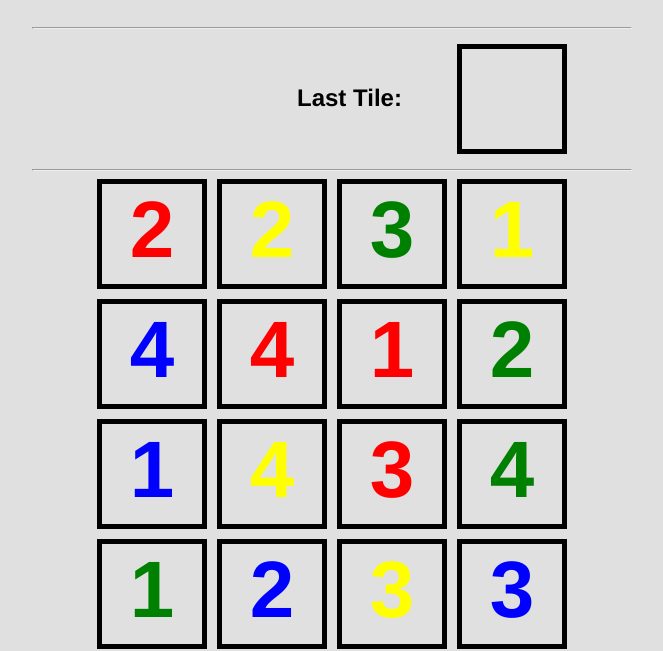
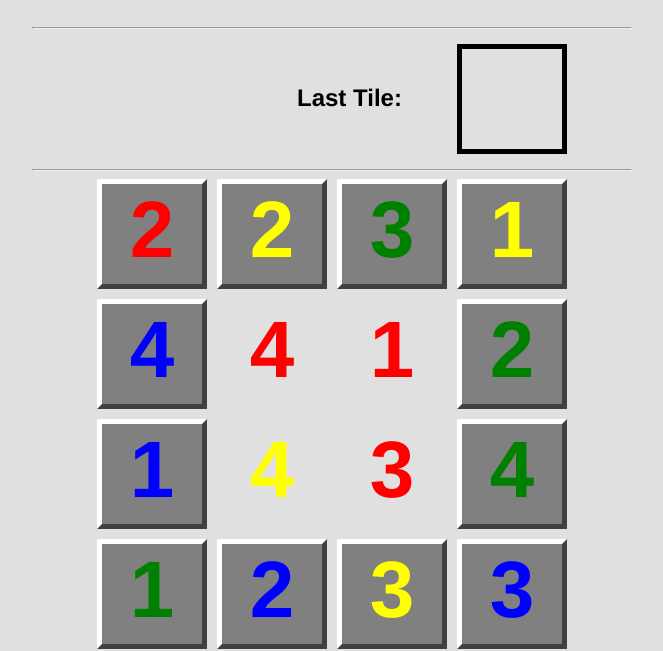
Before and after one commit to tjasz/crossm4tch, a plain HTML site: page index.html in a window 1280 px wide. Shown: the part 153-804 px from the top of the page, without its empty margins (308-971 px from the left). Drawn offline with Linux system fonts and the light colour scheme.

Commit message:
Enable and disable tile buttons

```diff
--- a/js/actuator.js
+++ b/js/actuator.js
@@ -1,4 +1,6 @@
 function HtmlActuator() {
+  this.gridCells = document.getElementsByClassName("grid-cell");
+  this.lastTileContainer = document.querySelector(".last-tile");
 }
 
 HtmlActuator.prototype.applyClasses = function (element, classes) {
@@ -7,30 +9,44 @@ HtmlActuator.prototype.applyClasses = function (element, classes) {
 
 HtmlActuator.prototype.refreshCategoryAssignments = function(grid) {
   // refresh category display for all grid cells
-  var gridCells = document.getElementsByClassName("grid-cell");
-  for (var i = 0; i < gridCells.length; i++) {
+  for (var i = 0; i < this.gridCells.length; i++) {
     var cat1 = Math.floor(grid.categoryAssignments[i] / grid.size);
     var cat2 = grid.categoryAssignments[i] % grid.size;
-	gridCells[i].textContent = cat1+1;
+	this.gridCells[i].textContent = cat1+1;
     var classes = ["grid-cell", "cat2-" + cat2];
-	this.applyClasses(gridCells[i], classes);
+	this.applyClasses(this.gridCells[i], classes);
   }
   // refresh category display for the last tile cell
-  var lastTileContainer = document.querySelector(".last-tile");
   var lastTile = grid.lastTileCategoryInfo;
   if (lastTile >= 0) {
     cat1 = Math.floor(lastTile / grid.size);
     cat2 = lastTile % grid.size;
-    lastTileContainer.textContent = cat1+1;
+    this.lastTileContainer.textContent = cat1+1;
     classes = ["last-tile", "cat2-" + cat2];
-    this.applyClasses(lastTileContainer, classes);
+    this.applyClasses(this.lastTileContainer, classes);
   }
   else {
-    lastTileContainer.textContent = "";
-    this.applyClasses(lastTileContainer, "last-tile");
+    this.lastTileContainer.textContent = "";
+    this.applyClasses(this.lastTileContainer, ["last-tile"]);
+  }
+};
+
+HtmlActuator.prototype.refreshEnabledState = function(grid) {
+  for (var i = 0; i < this.gridCells.length; i++) {
+    var x = Math.floor(i / grid.size);
+	var y = i % grid.size;
+	if (grid.isLegalMove(x,y)) {
+      this.gridCells[i].classList.add("enabled");
+      this.gridCells[i].classList.remove("disabled");
+	}
+	else {
+      this.gridCells[i].classList.add("disabled");
+      this.gridCells[i].classList.remove("enabled");
+    }
   }
 };
 
 HtmlActuator.prototype.actuate = function(grid) {
   this.refreshCategoryAssignments(grid);
+  this.refreshEnabledState(grid);
 };
--- a/js/gameboard.js
+++ b/js/gameboard.js
@@ -121,9 +121,9 @@ GameBoard.prototype.isLegalMove = function(i, j) {
   {
     return false;
   }
-  if (this.isFreshBoard() && this.isEdge(i,j))
+  if (this.isFreshBoard())
   {
-    return true;
+    return this.isEdge(i,j);
   }
   var catInfo = this.categoryAssignments(this.size*i + j);
   return catInfo % this.size === this.lastTileCategoryInfo % this.size ||
--- a/styles.css
+++ b/styles.css
@@ -130,15 +130,37 @@ h1 {
   color: blue;
 }
 
+.enabled {
+  background: #808080;
+  border-color: #ffffff #404040 #404040 #ffffff;
+  cursor: pointer;
+}
+.disabled {
+  background: #e0e0e0;
+  border-color: #e0e0e0;
+  cursor: not-allowed;
+}
+
+.p1claimed {
+  background: white;
+  border-color: white;
+}
+
+.p2claimed {
+  background: black;
+  border-color: black;
+}
+
 #restartButton {
   display: block;
   width: 300px;
   margin: 20px auto;
-  background-color: black;
+  background-color: #808080;
   color: white;
-  border-color: white;
+  border-color: #ffffff #404040 #404040 #ffffff;
   border-width: 5px;
   font-size: 18px;
   font-weight: bold;
   padding: 5px;
+  cursor: pointer;
 }
```
